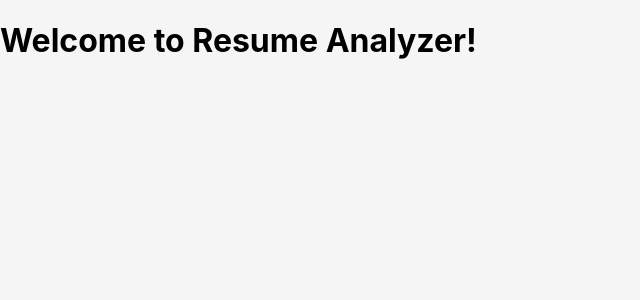
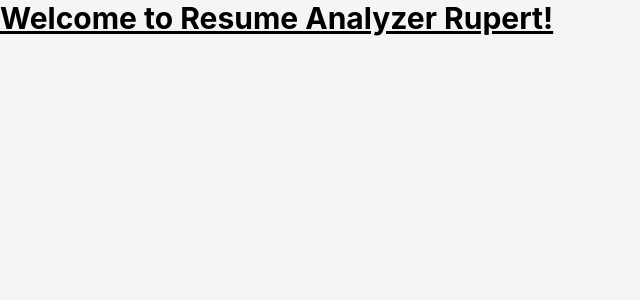
Before and after one commit to mission077/resume-analyzer, a Next.js app: page / in a window 1280 px wide. Shown: the top 300 px of the page, without its empty margins (0-640 px from the left). Built offline with nearby package versions, Linux system fonts and the light colour scheme.

Commit message:
Finish installing TailwindCSS

```diff
--- a/app/globals.css
+++ b/app/globals.css
@@ -1,3 +1,4 @@
+@import "tailwindcss";
 /* globals.css */
 body {
   margin: 0;
--- a/app/page.tsx
+++ b/app/page.tsx
@@ -1,4 +1,4 @@
 // app/page.tsx
 export default function HomePage() {
-  return <h1>Welcome to Resume Analyzer!</h1>;
+  return <h1 className="text-3xl font-bold underline">Welcome to Resume Analyzer Rupert!</h1>;
 }
--- a/package.json
+++ b/package.json
@@ -24,6 +24,7 @@
   "dependencies": {
     "@clerk/nextjs": "^6.31.5",
     "@supabase/supabase-js": "^2.56.0",
+    "@tailwindcss/postcss": "^4.1.12",
     "next": "^15.5.2",
     "react": "^19.1.1",
     "react-dom": "^19.1.1"
--- /dev/null
+++ b/postcss.config.mjs
@@ -0,0 +1,7 @@
+const config = {
+    plugins: {
+      "@tailwindcss/postcss": {},
+    },
+  };
+
+  export default config;
```
Also changed, not shown: 1 other file (tests, documents, lock files or other folders).
